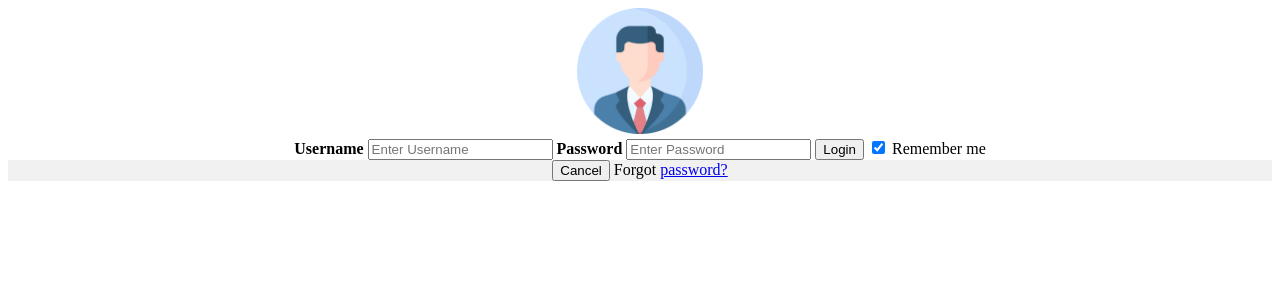
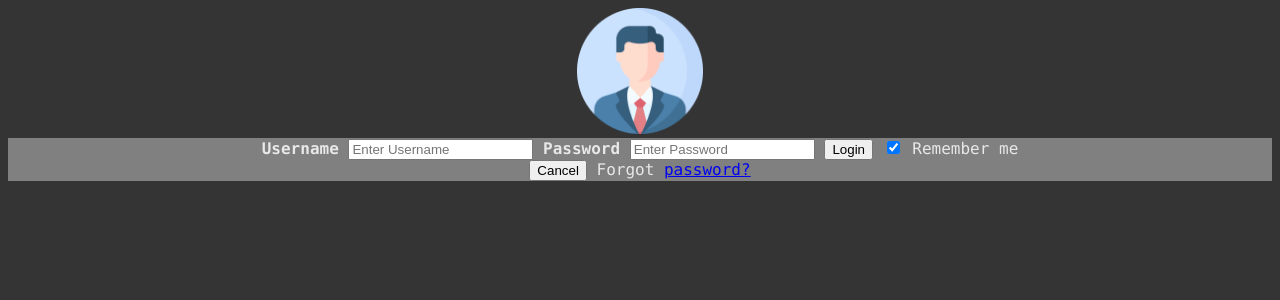
Before and after one commit to NotGatoz/Mvidia, a PHP site: page /php/inlog.php in a window 1280 px wide. Shown: the top 300 px of the page. Run offline with PHP 8.4, Linux system fonts and the light colour scheme.

Commit message:
added paar dingetjes

```diff
--- a/css/login.css
+++ b/css/login.css
@@ -1,4 +1,17 @@
+body{
+    background-color: rgb(52, 52, 52);
+    font-family: "Lucida Console", "Courier New", monospace;
+    color: rgba(255, 255, 255, 0.816);
+}
 .imgcontainer
 {
 
 }
+.container
+{
+background-color: gray  ;
+}
+.container1
+{
+    background-color: gray  ;
+}
--- a/php/index.php
+++ b/php/index.php
@@ -15,5 +15,6 @@
         <p>filter</p>
     </div>
     <marquee>autobandventieldopjes</marquee>
+    <marquee>Gringo</marquee>
 </body>
 </html>
--- a/php/inlog.php
+++ b/php/inlog.php
@@ -27,7 +27,7 @@
           </label>
         </div>
 
-        <div class="container" style="background-color:#f1f1f1">
+        <div class="container">
           <button type="button" class="cancelbtn">Cancel</button>
           <span class="psw">Forgot <a href="#">password?</a></span>
         </div>
```
